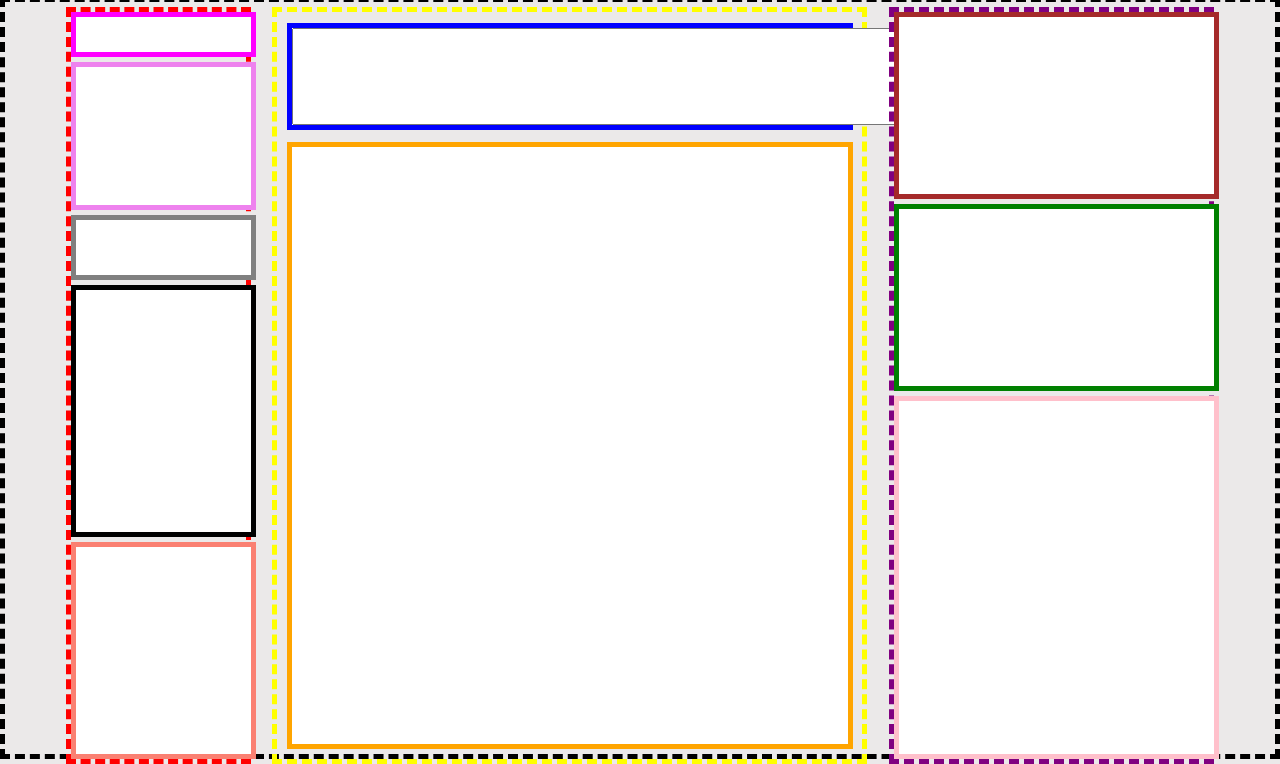
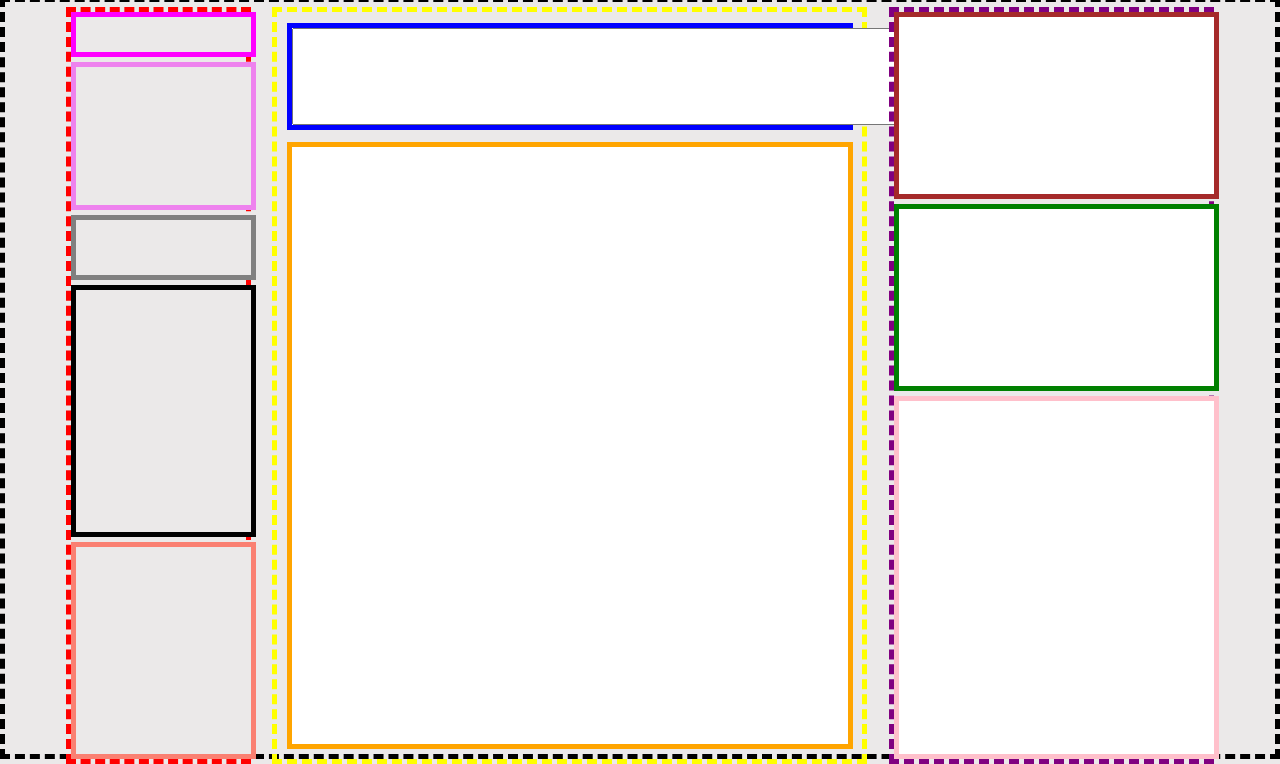
Before and after one commit to Bhisma93/Facebook, a plain HTML site: page index.html in a window 1280 px wide. Shown: the part 41-805 px from the top of the page. Drawn offline with nearby package versions, Linux system fonts and the light colour scheme.

Commit message:
Updated background color on leftside

```diff
--- a/style.css
+++ b/style.css
@@ -67,6 +67,7 @@ li {
     border: 5px red dashed;
     display: flex;
     flex-direction: column;
+    background-color: rgb(235, 233, 233);
 }
 
 .name {
@@ -75,6 +76,7 @@ li {
     border: 5px magenta solid;
     background-color: white;
     margin-bottom: 5px;
+    background-color: rgb(235, 233, 233);
 }
 
 .links {
@@ -83,6 +85,7 @@ li {
     border: 5px violet solid;
     background-color: white;
     margin-bottom: 5px;
+    background-color: rgb(235, 233, 233);
 }
 
 .shortcuts {
@@ -91,6 +94,7 @@ li {
     border: 5px grey solid;
     background-color: white;
     margin-bottom: 5px;
+    background-color: rgb(235, 233, 233);
 }
 
 .explore {
@@ -99,6 +103,7 @@ li {
     border: 5px black solid;
     background-color: white;
     margin-bottom: 5px;
+    background-color: rgb(235, 233, 233);
 }
 
 .create {
@@ -106,6 +111,7 @@ li {
     height: 30%;
     border: 5px salmon solid;
     background-color: white;
+    background-color: rgb(235, 233, 233);
 }
 
 .feed {
```
Also changed, not shown: index.html (+1 -0 lines).
